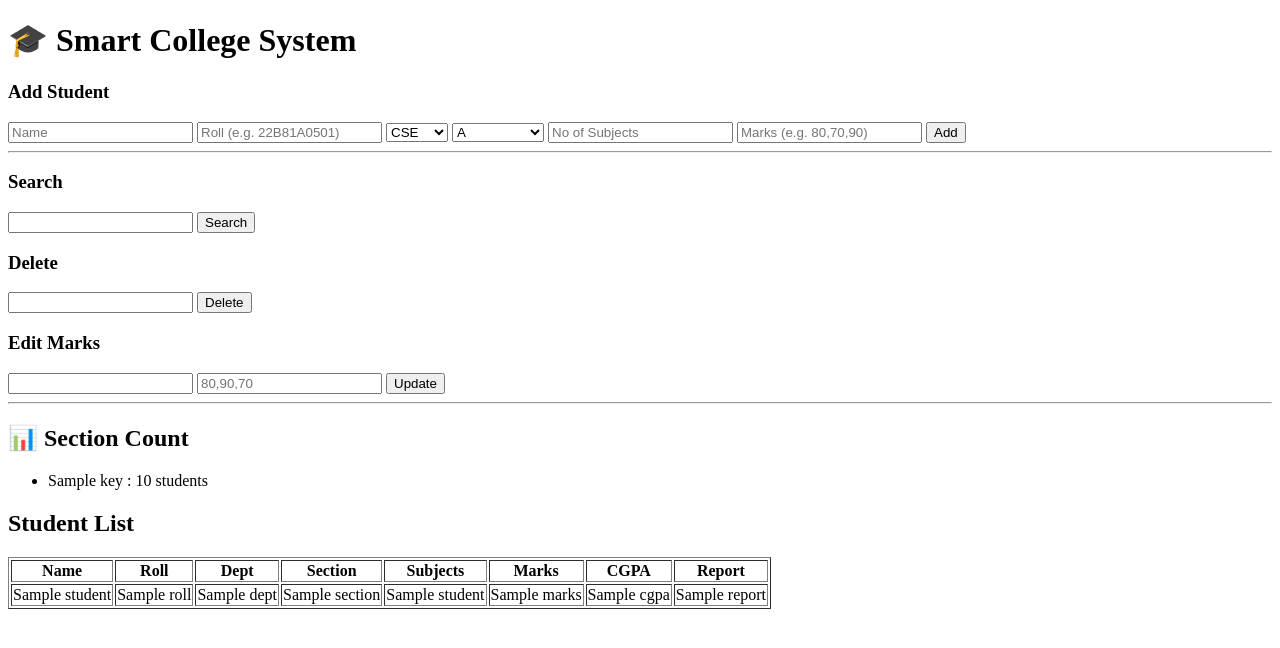
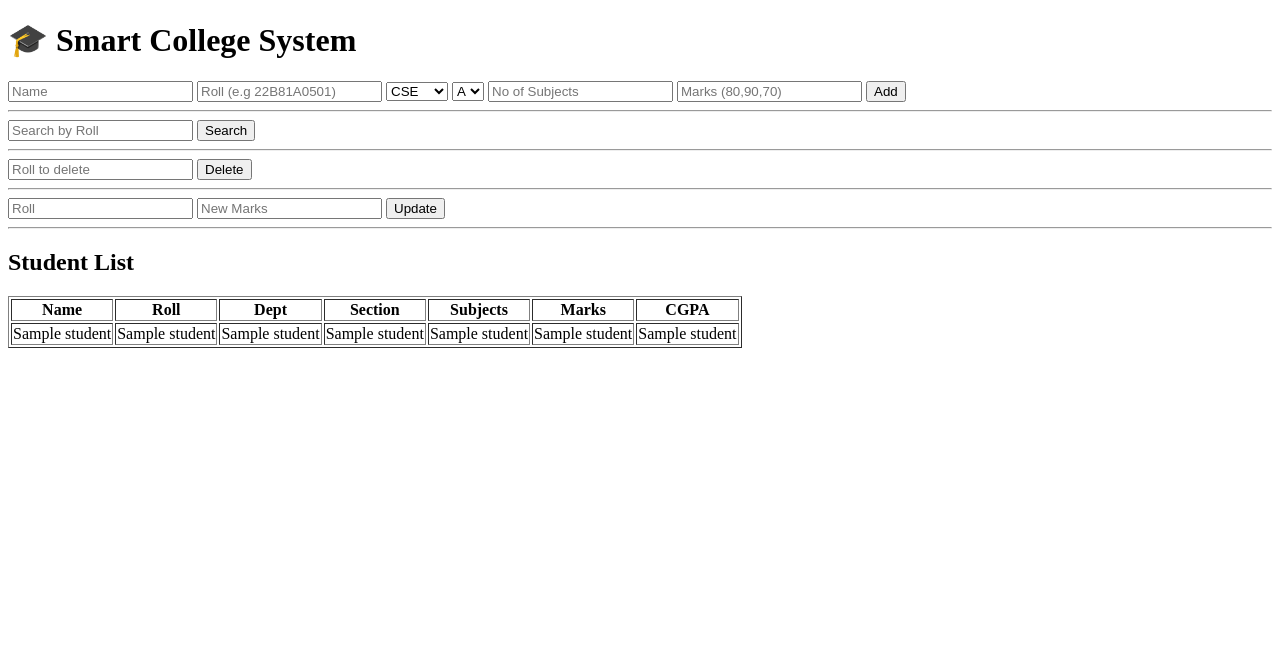
Before and after one commit to bollinenipunithnaidu2005-afk/smart-college-assistant, a Flask app: template templates/index.html in a window 1280 px wide. Shown: the top 648 px of the page. Run offline with Flask 3, Linux system fonts and the light colour scheme; the template is opened without the code that fills it: most values are stand-ins (such as "Sample title", 1, 10 or a date in 2020).

Commit message:
Update title and form fields in index.html

```diff
--- a/templates/index.html
+++ b/templates/index.html
@@ -1,93 +1,91 @@
 <!DOCTYPE html>
 <html>
 <head>
-<title>Advanced Student System</title>
+    <title>Smart College System</title>
 </head>
-
 <body>
 
 <h1>🎓 Smart College System</h1>
 
-<p>{{ message }}</p>
-
-<h3>Add Student</h3>
+<!-- ADD -->
 <form method="POST">
+    <input type="hidden" name="action" value="add">
     <input name="name" placeholder="Name" required>
-<input name="roll" placeholder="Roll (e.g. 22B81A0501)" required>
+    <input name="roll" placeholder="Roll (e.g 22B81A0501)" required>
 
     <select name="dept">
         <option>CSE</option>
         <option>ECE</option>
         <option>MECH</option>
-<option>CIVIL</option>
-<option>AI</option>
-<option>AI&ML</option>
     </select>
 
     <select name="section">
         <option>A</option>
         <option>B</option>
         <option>C</option>
-<option>D</option>
-<option>Department</option>
     </select>
 
-<input name="subjects" type="number" placeholder="No of Subjects">
+    <input name="subjects" placeholder="No of Subjects" required>
+    <input name="marks" placeholder="Marks (80,90,70)" required>
 
-<input name="marks" placeholder="Marks (e.g. 80,70,90)">
-
-<button name="action" value="add">Add</button>
+    <button>Add</button>
 </form>
 
 <hr>
 
-<h3>Search</h3>
+<!-- SEARCH -->
 <form method="POST">
-<input name="search_roll">
-<button name="action" value="search">Search</button>
-</form>
-
-<h3>Delete</h3>
-<form method="POST">
-<input name="delete_roll">
-<button name="action" value="delete">Delete</button>
-</form>
-
-<h3>Edit Marks</h3>
-<form method="POST">
-<input name="edit_roll">
-<input name="new_marks" placeholder="80,90,70">
-<button name="action" value="edit">Update</button>
+    <input type="hidden" name="action" value="search">
+    <input name="search_roll" placeholder="Search by Roll">
+    <button>Search</button>
 </form>
 
 <hr>
 
-<h2>📊 Section Count</h2>
-<ul>
-{% for key, value in section_count.items() %}
-<li>{{ key }} : {{ value }} students</li>
-{% endfor %}
-</ul>
+<!-- DELETE -->
+<form method="POST">
+    <input type="hidden" name="action" value="delete">
+    <input name="roll" placeholder="Roll to delete">
+    <button>Delete</button>
+</form>
+
+<hr>
+
+<!-- UPDATE -->
+<form method="POST">
+    <input type="hidden" name="action" value="update">
+    <input name="roll" placeholder="Roll">
+    <input name="marks" placeholder="New Marks">
+    <button>Update</button>
+</form>
+
+<hr>
 
 <h2>Student List</h2>
+
 <table border="1">
 <tr>
-<th>Name</th><th>Roll</th><th>Dept</th><th>Section</th>
-<th>Subjects</th><th>Marks</th><th>CGPA</th><th>Report</th>
+    <th>Name</th>
+    <th>Roll</th>
+    <th>Dept</th>
+    <th>Section</th>
+    <th>Subjects</th>
+    <th>Marks</th>
+    <th>CGPA</th>
 </tr>
 
 {% for s in students %}
 <tr>
-<td>{{ s.name }}</td>
-<td>{{ s.roll }}</td>
-<td>{{ s.dept }}</td>
-<td>{{ s.section }}</td>
-<td>{{ s.subjects }}</td>
-<td>{{ s.marks }}</td>
-<td>{{ s.cgpa }}</td>
-<td>{{ s.report }}</td>
+    <td>{{ s[1] }}</td>
+    <td>{{ s[2] }}</td>
+    <td>{{ s[3] }}</td>
+    <td>{{ s[4] }}</td>
+    <td>{{ s[5] }}</td>
+    <td>{{ s[6] }}</td>
+    <td>{{ s[7] }}</td>
 </tr>
 {% endfor %}
+
 </table>
 
 </body>
```
Lines whose indentation alone changed are shown as unchanged.
